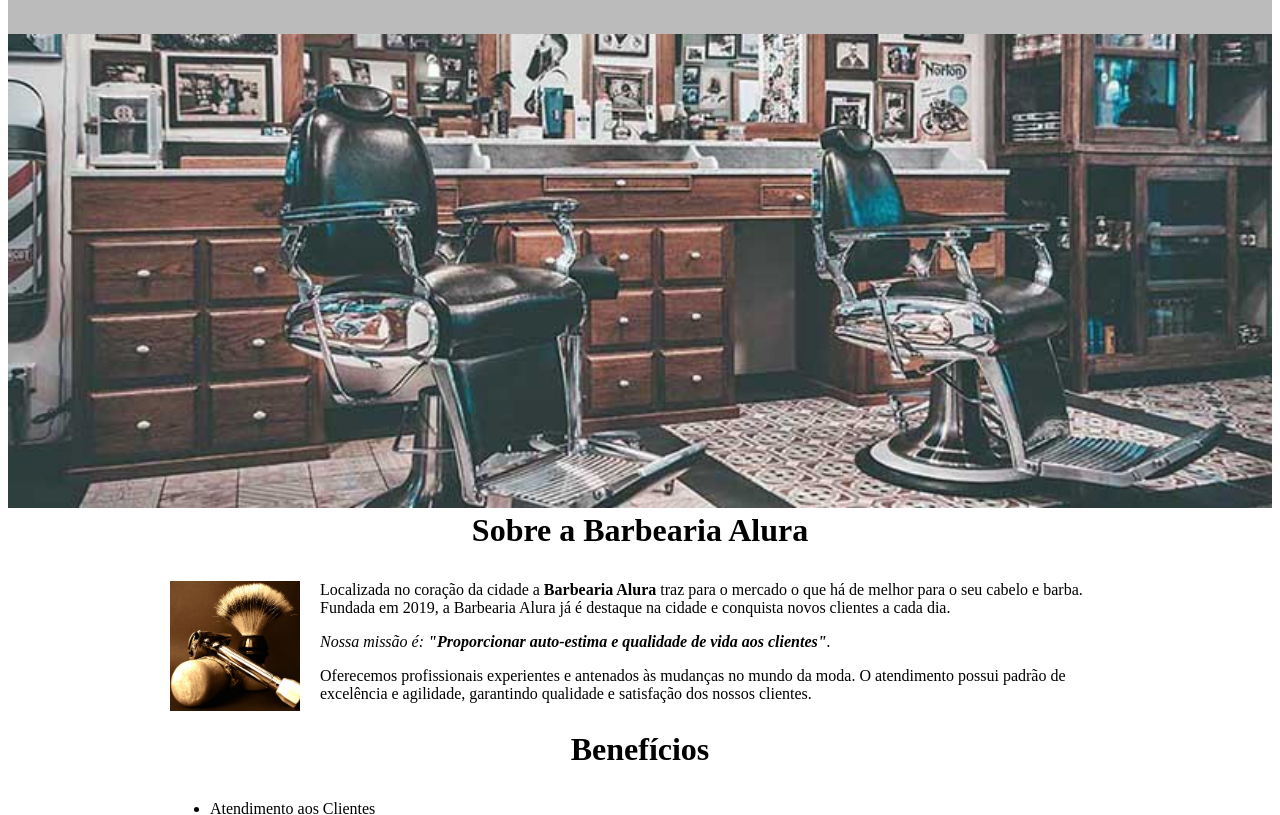
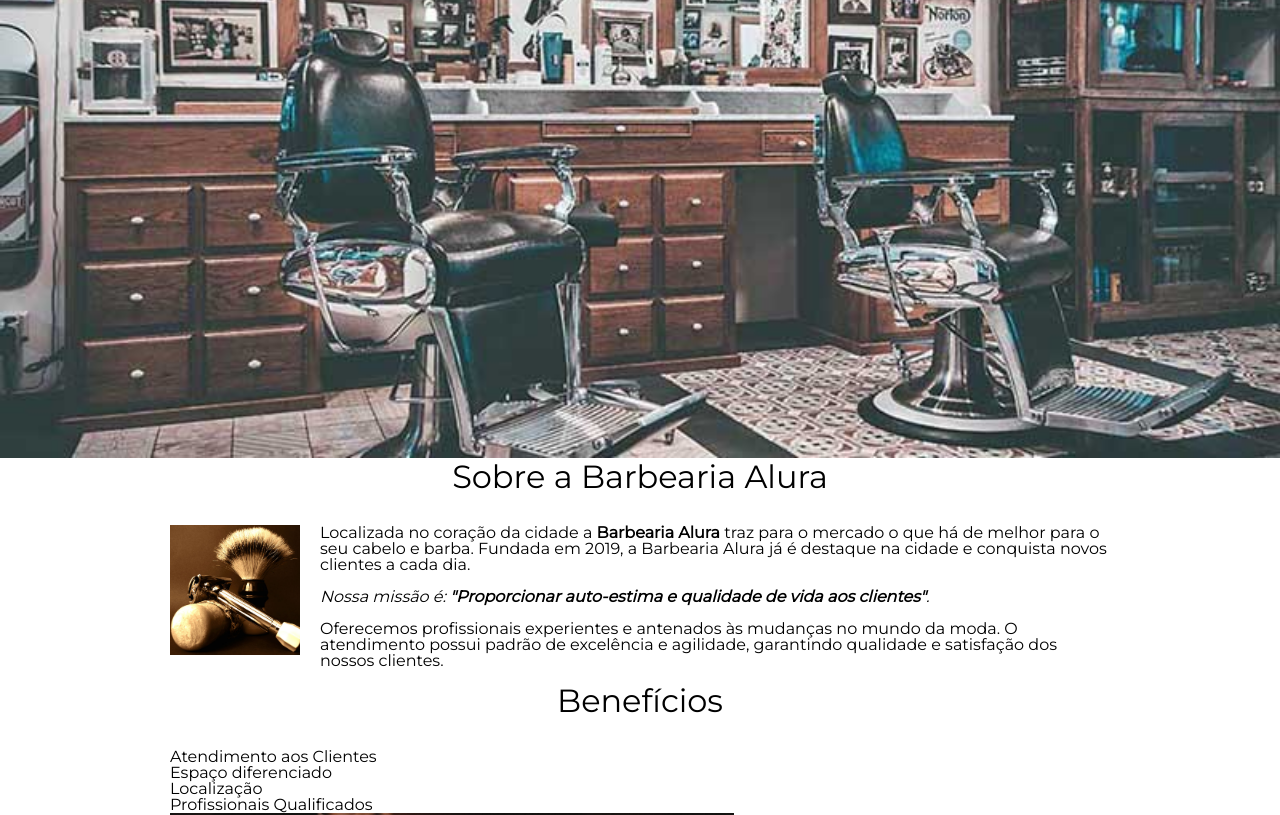
Before and after one commit to RafaelOsama/BarbeariaAlura2, a plain HTML site: page index.html in a window 1280 px wide. Shown: the part 315-1130 px from the top of the page. Drawn offline with Linux system fonts and the light colour scheme.

Commit message:
fontes externas

```diff
--- a/index.html
+++ b/index.html
@@ -4,7 +4,11 @@
 <head>
 	<meta charset="UTF-8">
 	<title>Barbearia Alura</title>
+	<link rel="stylesheet" href="reset.css">
 	<link rel="stylesheet" href="style.css">
+	<link rel="preconnect" href="https://fonts.googleapis.com">
+	<link href="https://fonts.googleapis.com/css?family=Montserrat&display=swap" rel="stylesheet">
+
 </head>
 
 <body>
--- a/style.css
+++ b/style.css
@@ -1,3 +1,7 @@
+body {
+	font-family: 'Montserrat', sans-serif;
+	}
+
 header {
 	background: #BBBBBB;
 	padding: 20px 0;
```
